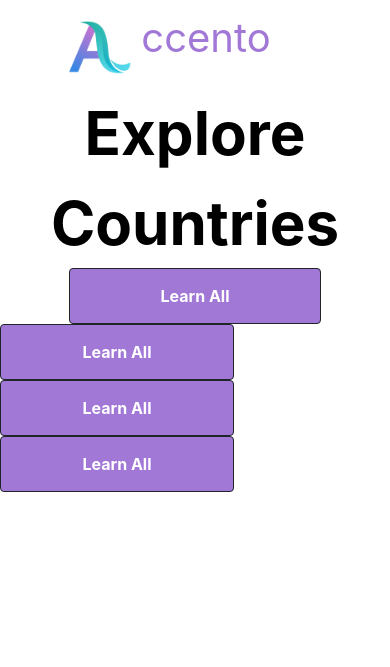
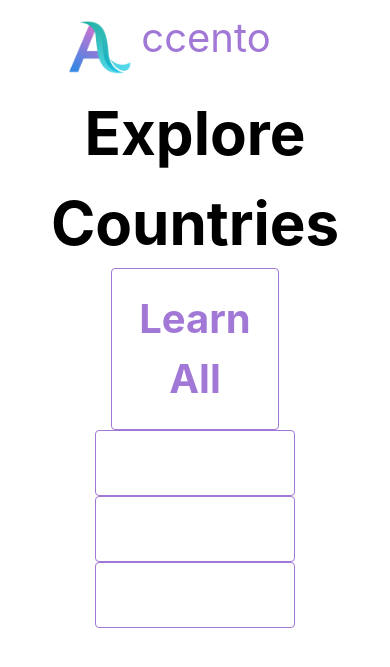
Before and after one commit to ColumbianJayz/Columbia-UI, a Flask app: page /explore in a window 390 px wide. Shown: the top 667 px of the page. Run offline with Flask 3, Linux system fonts and the light colour scheme; some libraries are stand-ins or nearby versions.

Commit message:
three buttons on explore page

```diff
--- a/static/main.css
+++ b/static/main.css
@@ -40,6 +40,33 @@
   color: black;
 }
 
+.explore-all-title{
+    font-size: 40px;
+    font-weight: bold;
+    color: #a278d7;
+}
+.explore-all-button{
+    width: 40%;
+    border: 1px solid #a278d7;
+    padding: 20px;
+    display: block;
+    text-align: center;
+
+}
+.explore-country-button{
+    width: 200px;
+    border: 1px solid #a278d7;
+    padding: 20px;
+    display: block;
+    text-align: center;
+}
+.explore-country-title{
+
+    font-size: 30px;
+    font-weight: bold;
+    color: #a278d7;
+}
+
 /* Learning Page */
 .country-title {
   background-color: blue;
--- a/templates/explore.html
+++ b/templates/explore.html
@@ -9,30 +9,30 @@
 </div>
 
 <div class="row d-flex flex-column align-items-center justify-content-center text-center">
-    <a class="btn get-started-button" href="/learn/1">
-        <span class="get-started-title">
+    <a class="btn explore-all-button" href="/learn/1">
+        <span class="explore-all-title">
             Learn All
         </span>
     </a>
 </div>
 
 <div class="row">
-    <div class="col-md-5">
-        <a class="btn get-started-button" href="/learn/1">
+    <div class="col-md-4 d-flex flex-column align-items-center justify-content-center text-center">
+        <a class="btn explore-country-button" href="/learn/1">
             <span class="get-started-title">
                 Learn All
             </span>
         </a>
     </div>
-    <div class="col-md-5">
-        <a class="btn get-started-button" href="/learn/1">
+    <div class="col-md-4 d-flex flex-column align-items-center justify-content-center text-center">
+        <a class="btn explore-country-button" href="/learn/1">
             <span class="get-started-title">
                 Learn All
             </span>
         </a>
     </div>
-    <div class="col-md-5">
-        <a class="btn get-started-button" href="/learn/1">
+    <div class="col-md-4 d-flex flex-column align-items-center justify-content-center text-center">
+        <a class="btn explore-country-button" href="/learn/1">
             <span class="get-started-title">
                 Learn All
             </span>
```
